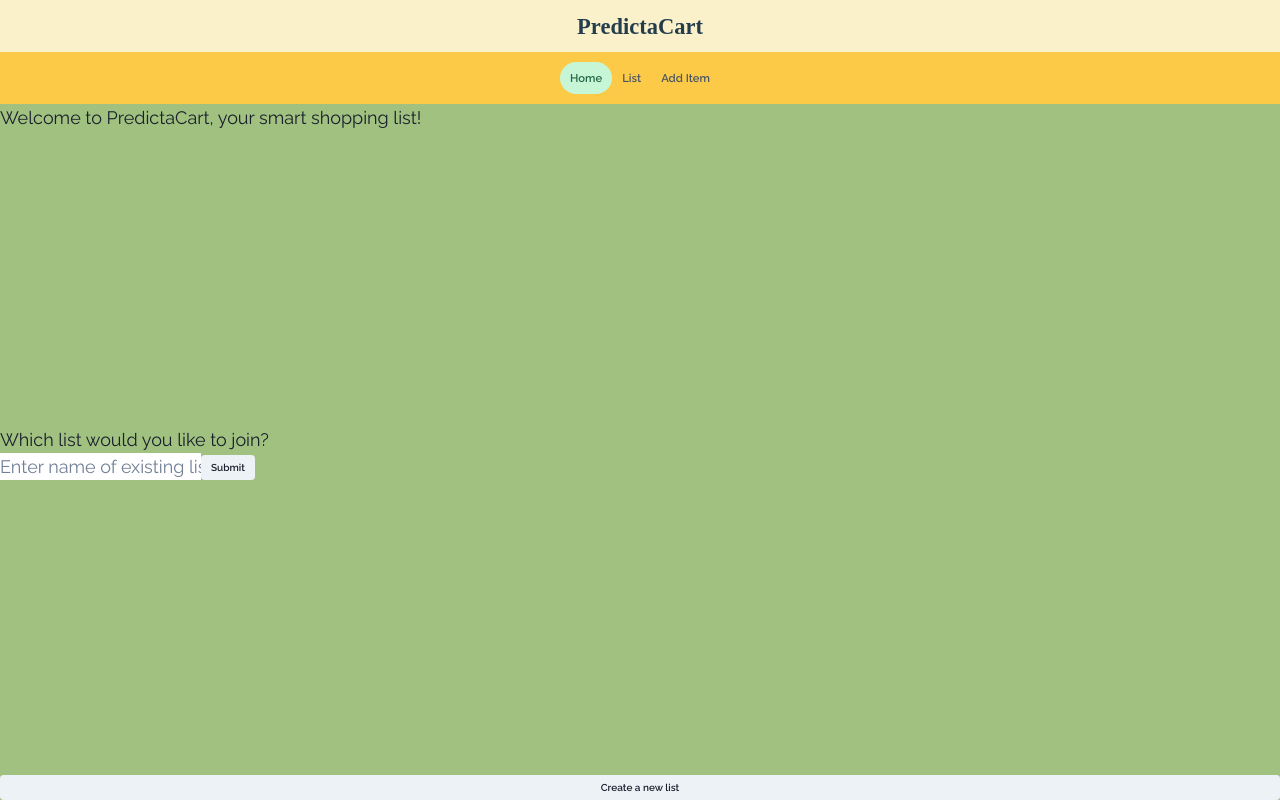
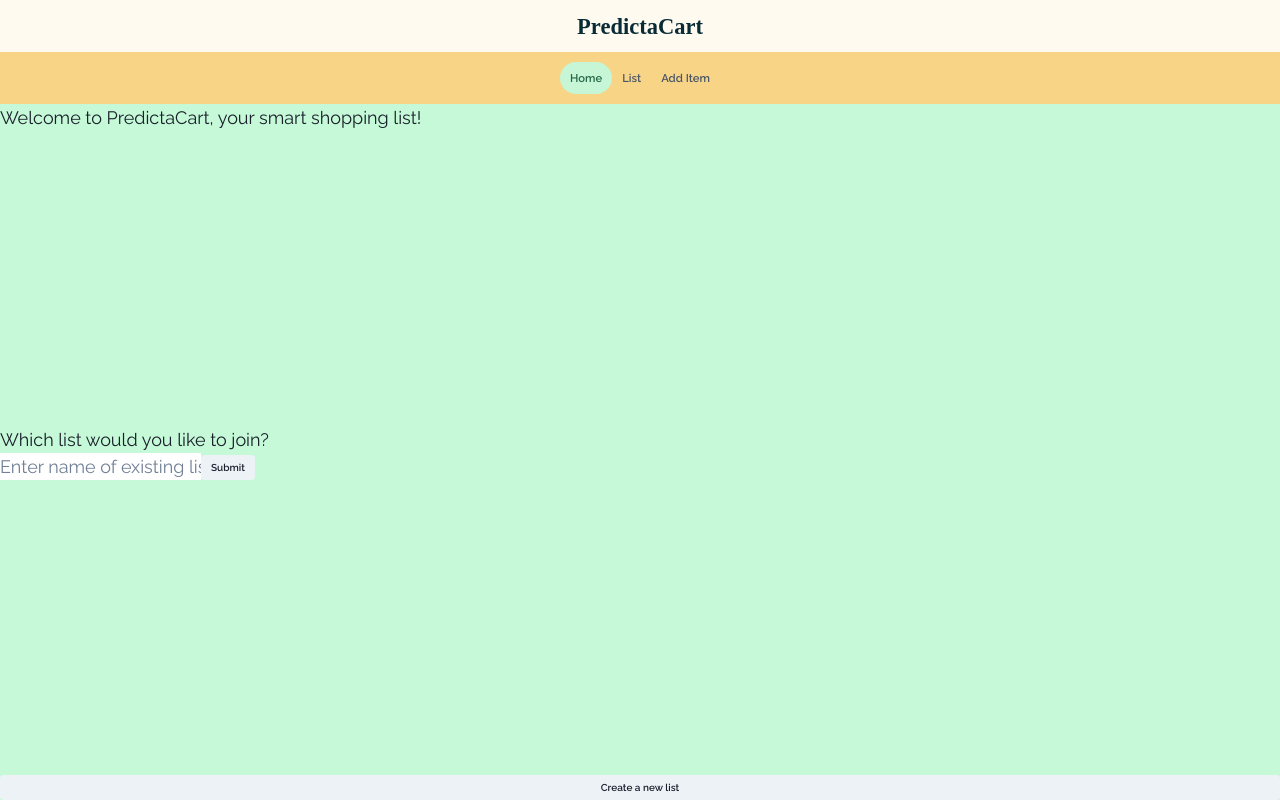
Before and after one commit to the-collab-lab/tcl-62-smart-shopping-list, a React (Vite) app: page / in a window 1280 px wide. Built offline with nearby package versions, Linux system fonts and the light colour scheme; a web font is replaced by a local one.

Commit message:
Adds new custom colors

```diff
--- a/src/components/ListItem.jsx
+++ b/src/components/ListItem.jsx
@@ -92,8 +92,8 @@ export function ListItem({
 			<div className="urgency-indicator">{urgency}</div>
 			<Button
 				leftIcon={<DeleteIcon />}
-				bg="brand.navy"
-				color="brand.off_white"
+				bg="brand.gunmetal_blue"
+				color="brand.floral_white"
 				onClick={handleDelete}
 			>
 				Delete
--- a/src/index.jsx
+++ b/src/index.jsx
@@ -13,13 +13,13 @@ import { Fonts } from './Fonts';
 const theme = extendTheme({
 	colors: {
 		brand: {
-			off_white: '#FAF0CA',
-			navy: '#233D4D',
-			yellow: '#FCCA46',
-			orange: '#FE7F2D',
-			light_green: '#A1C181',
-			dark_green: '#619B8A',
-			cherry_red: '#B11B34',
+			floral_white: '#FFFAF0',
+			gunmetal_blue: '#082B35',
+			tea_green: '#C5F9D7',
+			jordy_blue: '#A1C8F7',
+			jasmine: '#F7D486',
+			light_coral: '#F27A7D',
+			grey_violet: '#6C5C70',
 		},
 	},
 	fonts: {
--- a/src/views/Home.jsx
+++ b/src/views/Home.jsx
@@ -40,7 +40,7 @@ export function Home({ createNewToken, setListToken }) {
 
 	return (
 		<Flex
-			bg="brand.light_green"
+			bg="brand.tea_green"
 			direction="column"
 			justifyContent="center"
 			minHeight="calc(100vh - headerHeight - navHeight)"
--- a/src/views/Layout.jsx
+++ b/src/views/Layout.jsx
@@ -12,13 +12,13 @@ import {
 export function Layout() {
 	return (
 		<Flex as="div" direction="column" h="100vh">
-			<Center as="header" bg="brand.off_white" p={5} boxShadow="md">
-				<Heading as="h1" size="xl" color="brand.navy">
+			<Center as="header" bg="brand.floral_white" p={5} boxShadow="md">
+				<Heading as="h1" size="xl" color="brand.gunmetal_blue">
 					PredictaCart
 				</Heading>
 			</Center>
 
-			<Center as="nav" p={4} bg="brand.yellow" boxShadow="md">
+			<Center as="nav" p={4} bg="brand.jasmine" boxShadow="md">
 				<Tabs variant="soft-rounded" colorScheme="green" size="lg">
 					<TabList>
 						<Tab>
```
